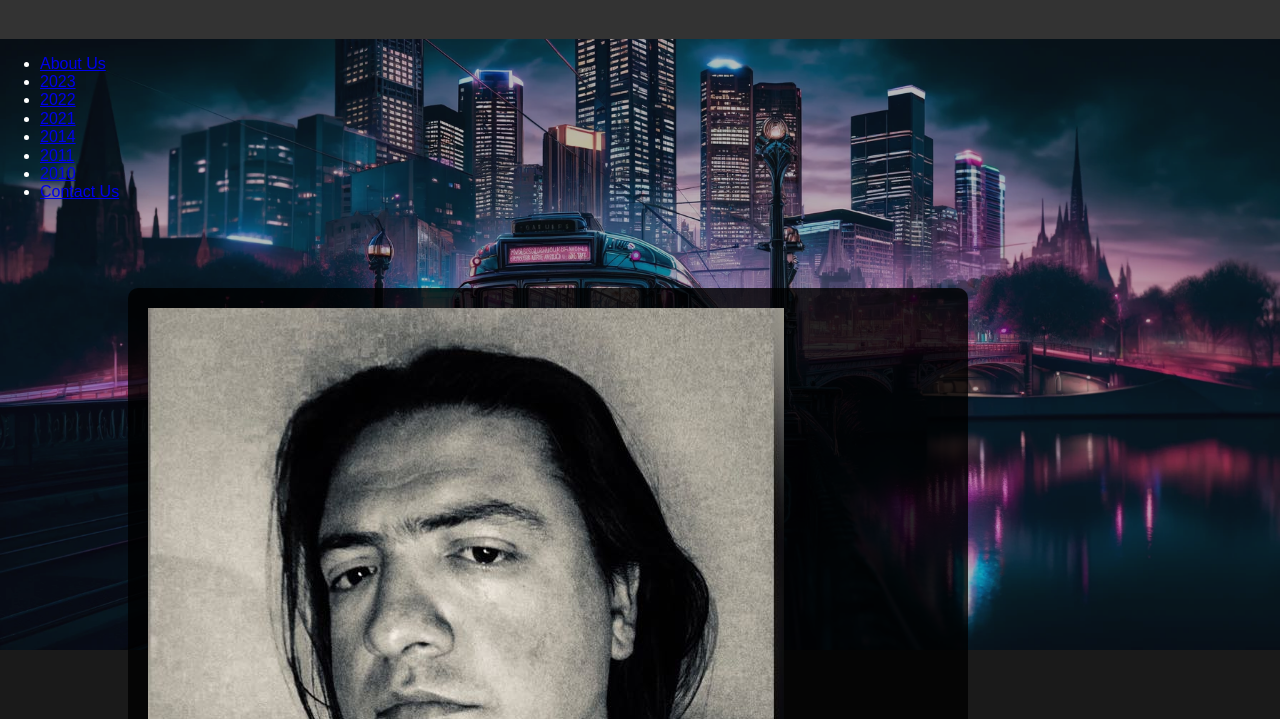
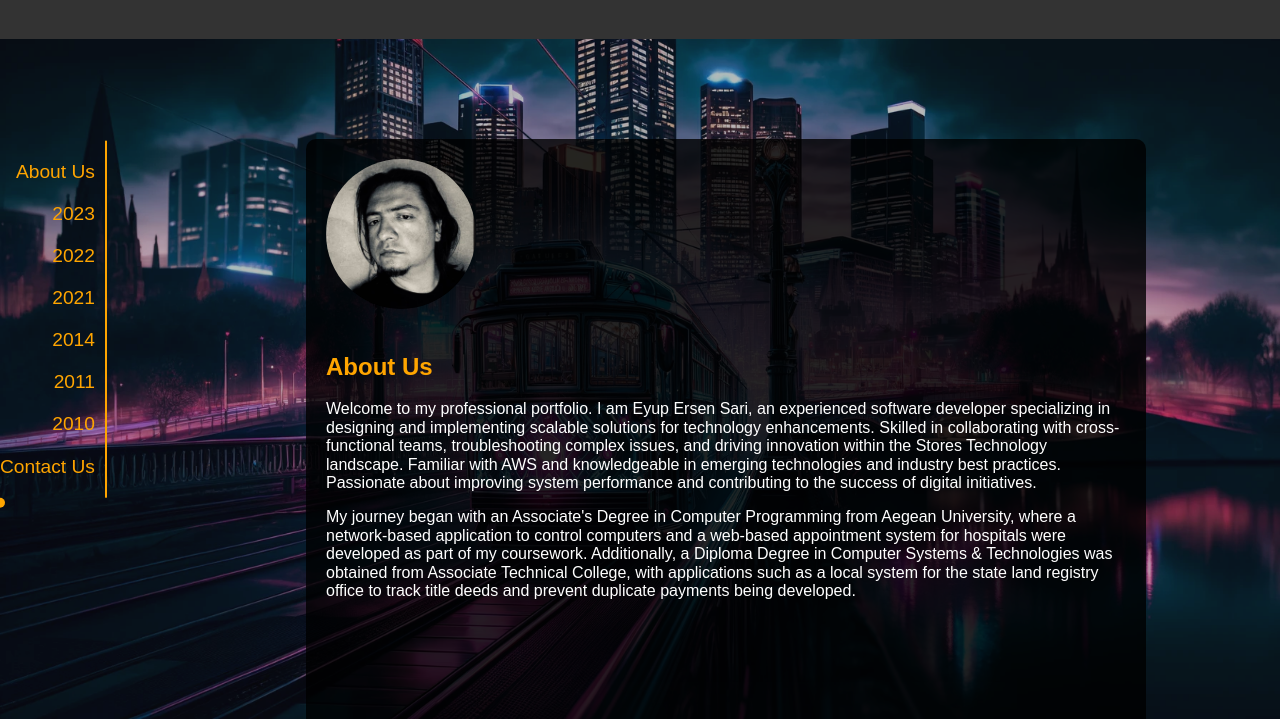
Before and after one commit to ersensari/portfolio, a plain HTML site: page index.html in a window 1280 px wide. Shown: the part 81-800 px from the top of the page. Drawn offline with nearby package versions, Linux system fonts and the light colour scheme.

Commit message:
Update styles.css

```diff
--- a/styles.css
+++ b/styles.css
@@ -15,12 +15,13 @@ header {
 .timeline {
   position: relative;
   width: 100%;
+  height: 100vh;
   overflow: hidden;
 }
 
 .background img {
   width: 100%;
-  height: auto;
+  height: 100vh;
   position: fixed;
   top: 0;
   left: 0;
@@ -28,48 +29,74 @@ header {
   opacity: 0.7;
 }
 
+.menu {
+  position: fixed;
+  left: 0;
+  top: 50%;
+  transform: translateY(-50%);
+  text-align: right;
+  padding-right: 10px;
+  border-right: 2px solid #ffa500;
+}
+
+.menu ul {
+  list-style: none;
+  padding: 0;
+}
+
+.menu ul li {
+  margin: 20px 0;
+}
+
+.menu ul li a {
+  color: #ffa500;
+  text-decoration: none;
+  font-size: 1.2em;
+  position: relative;
+}
+
+.menu ul li a:hover,
+.menu ul li a.active {
+  color: #fff;
+}
+
+.menu .indicator {
+  width: 10px;
+  height: 10px;
+  background-color: #ffa500;
+  border-radius: 50%;
+  position: absolute;
+  left: -5px;
+  transition: top 0.3s;
+}
+
 .content {
   position: relative;
   width: 80%;
-  margin: 0 auto;
-  padding: 50px 0;
-  display: flex;
-  flex-direction: column;
-  align-items: flex-start;
-}
-
-.timeline-nav {
-  position: fixed;
-  right: 20px;
-  top: 100px;
-  display: flex;
-  flex-direction: column;
-  align-items: flex-end;
-}
-
-.timeline-nav a {
-  color: #ffa500;
-  text-decoration: none;
-  font-size: 1.2em;
-  margin: 5px 0;
-}
-
-.timeline-nav a:hover {
-  color: #fff;
+  margin-left: 20%;
+  padding: 50px;
 }
 
 .timeline-content {
-  margin: 20px 0;
+  margin: 50px 0;
   max-width: 800px;
   background-color: rgba(0, 0, 0, 0.8);
   padding: 20px;
   border-radius: 10px;
+  min-height: 100vh;
+}
+
+.avatar {
+width: 150px;
+height: 150px;
+border-radius: 50%;
+margin-bottom: 20px;
 }
 
 h2 {
-  color: #ffa500;
+color: #ffa500;
 }
 
 h3 {
-  color: #ddd;
+color: #ddd;
 }
```
